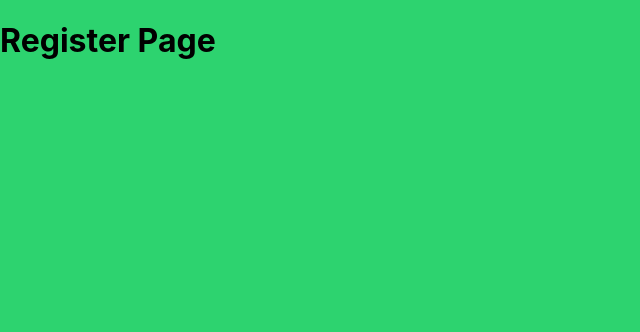
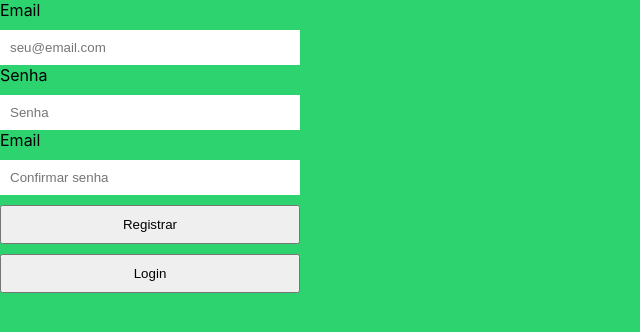
Before and after one commit to otorquati/expenses-control-react, a React (Create React App) app: page /register in a window 1280 px wide. Shown: the top 332 px of the page, without its empty margins (0-640 px from the left). Built offline with nearby package versions, Linux system fonts and the light colour scheme; no server answers.

Commit message:
Lesson 14: starting Register Page

```diff
--- a/src/pages/register/RegisterPage.tsx
+++ b/src/pages/register/RegisterPage.tsx
@@ -1,6 +1,27 @@
 function RegisterPage() {
     return (
-        <h1>Register Page</h1>
+       <>
+        <form>
+                <div>
+                    <div><label>Email</label></div>
+                    <input type="email" placeholder="seu@email.com" />
+                </div>
+                <div>
+                    <div><label>Senha</label></div>
+                    <input type="passsword" placeholder="Senha" />
+                </div>
+                <div>
+                    <div><label>Email</label></div>
+                    <input type="password" placeholder="Confirmar senha" />
+                </div>
+                <div>
+                    <button type="button">Registrar</button>
+                </div>
+                <div>
+                    <button type="button">Login</button>
+                </div>
+        </form>
+       </>
     )
 }
 
```
